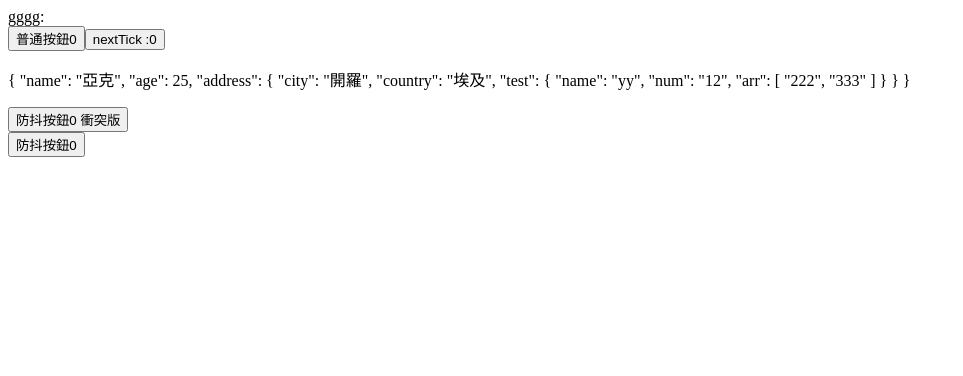
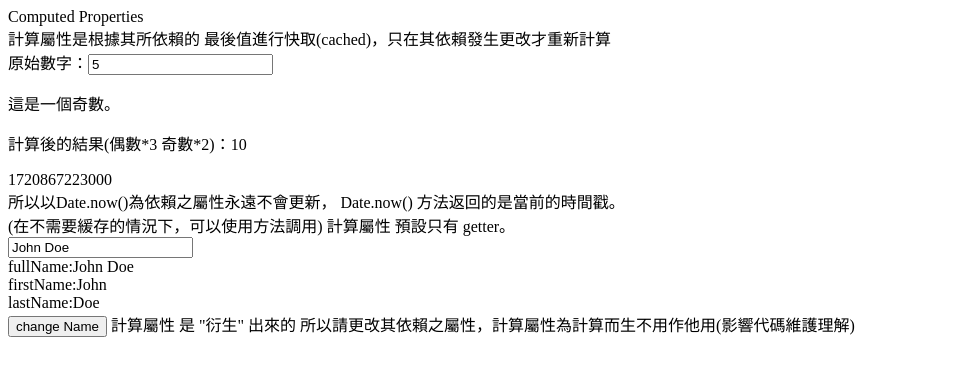
Before and after one commit to leo41271/Vue3-Official-Doc-Learn, a Vue app in the folder Vue3-Official-Doc-Learn/: page / in a window 1280 px wide. Shown: the top 376 px of the page, without its empty margins (0-963 px from the left). Built offline with nearby package versions, Linux system fonts and the light colour scheme.

Commit message:
6-computed-properties-opAPI : Basic 、Computed Methods 、Writable Computed

```diff
--- a/Vue3-Official-Doc-Learn/src/App.vue
+++ b/Vue3-Official-Doc-Learn/src/App.vue
@@ -1,9 +1,9 @@
 <script setup>
-import reactivityFundamentals from "@/pages/op-doc/App-reactivity-fundamentals.vue"
+import computedProperties from "@/pages/op-doc/App-computed-properties.vue"
 </script>
 
 <template>
-  <reactivityFundamentals></reactivityFundamentals>
+  <computedProperties></computedProperties>
 </template>
 
 <style scoped></style>
--- /dev/null
+++ b/Vue3-Official-Doc-Learn/src/components/op-doc/computed-properties-docs/Computed-Basic.vue
@@ -0,0 +1,28 @@
+<template><!-- Computed-Basic.vue -->
+    計算屬性是根據其所依賴的 最後值進行快取(cached)，只在其依賴發生更改才重新計算 <br>
+    原始數字：<input type="number" v-model="number">
+    <p v-if="isEven">這是一個偶數。</p>
+    <p v-else>這是一個奇數。</p>
+    <p>計算後的結果(偶數*3 奇數*2)：{{ computedResult }}</p>
+    {{ now }} <br>
+    所以以Date.now()為依賴之屬性永遠不會更新， Date.now() 方法返回的是當前的時間戳。<br>
+    (在不需要緩存的情況下，可以使用方法調用)
+
+</template>
+<script>
+export default {
+    data() {
+        return { number: 5 };
+    },
+    computed: {
+        isEven() { return this.number % 2 === 0; },
+        computedResult() {
+            if (this.isEven) { return this.number * 3; }
+            else { return this.number * 2; }
+        },
+        now() {
+            return Date.now();
+        },
+    }
+};
+</script>
--- /dev/null
+++ b/Vue3-Official-Doc-Learn/src/components/op-doc/computed-properties-docs/Computed-Writable.vue
@@ -0,0 +1,30 @@
+<template><!-- Computed-Writable.vue -->
+    計算屬性 預設只有 getter。<br>
+    <input type="text" v-model="fullName"> <br>
+    fullName:{{ fullName }}<br>
+    firstName:{{ firstName }}<br>
+    lastName:{{ lastName }}<br>
+    <button @click="changeName">change Name</button>
+</template>
+<script>
+export default {
+    data() {
+        return { firstName: 'John', lastName: 'Doe' }
+    },
+    computed: {
+        fullName: {
+            get() { // getter
+                return this.firstName + ' ' + this.lastName
+            },
+            set(newValue) { // setter //賦予給計算屬性的新值
+                // Note: we are using destructuring assignment syntax here.
+                [this.firstName, this.lastName] = newValue.split(' ')
+                // 將右邊 分割的結果賦值給左邊屬性
+            }
+        }
+    },
+    methods:{
+        changeName(){ this.fullName = "AAAAA BBBBB"; }
+    }
+}
+</script>
--- /dev/null
+++ b/Vue3-Official-Doc-Learn/src/pages/op-doc/App-computed-properties.vue
@@ -0,0 +1,14 @@
+<script>
+import ComputedBasic from '@/components/op-doc/computed-properties-docs/Computed-Basic.vue'
+import ComputedWritable from '@/components/op-doc/computed-properties-docs/Computed-Writable.vue'
+
+export default {
+    components: { ComputedBasic, ComputedWritable, },
+}
+</script>
+<template>
+    Computed Properties <br>
+    <ComputedBasic></ComputedBasic>
+    <ComputedWritable></ComputedWritable>
+    計算屬性 是 "衍生" 出來的 所以請更改其依賴之屬性，計算屬性為計算而生不用作他用(影響代碼維護理解)
+</template>
```
